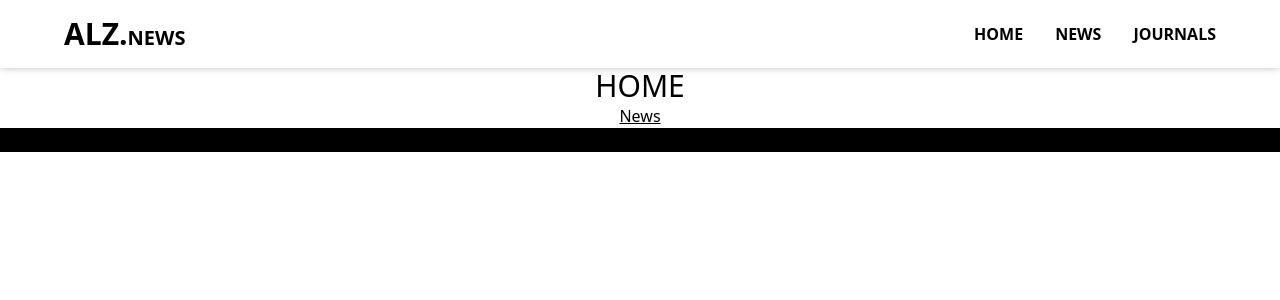
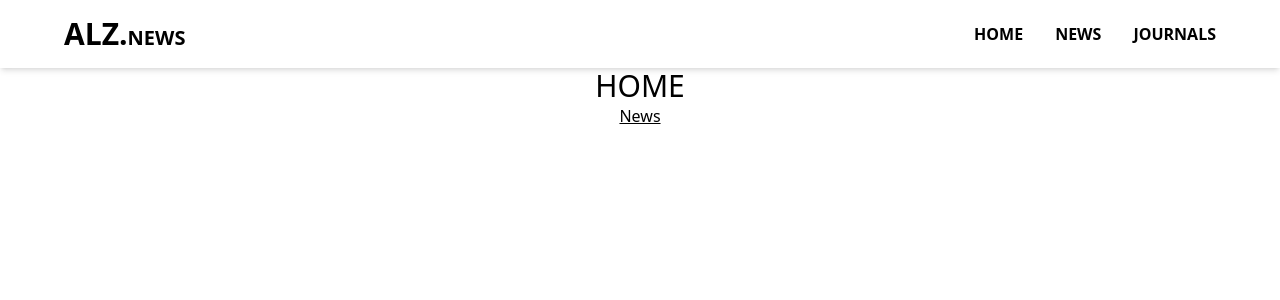
Before and after one commit to kgni/alz-news, a Next.js app in the folder frontend/: page / in a window 1280 px wide. Shown: the top 300 px of the page. Built offline with nearby package versions, Linux system fonts and the light colour scheme.

Commit message:
install framer and import to navbar component

```diff
--- a/frontend/components/Footer.js
+++ b/frontend/components/Footer.js
@@ -1,7 +1,7 @@
 import React from 'react';
 
 const Footer = () => {
-	return <footer className="bg-black mt-auto">Footer</footer>;
+	return <footer className="bg-black">Footer</footer>;
 };
 
 export default Footer;
--- a/frontend/components/Layout.js
+++ b/frontend/components/Layout.js
@@ -7,7 +7,7 @@ const Layout = ({ children }) => {
 		<div className="min-h-screen">
 			<Header />
 			<main className="min-h-full">{children}</main>
-			<Footer />
+			{/* <Footer /> */}
 		</div>
 	);
 };
--- a/frontend/components/Nav/MainNav.js
+++ b/frontend/components/Nav/MainNav.js
@@ -1,5 +1,6 @@
 import React from 'react';
 import Link from 'next/link';
+import { motion } from 'framer-motion';
 
 const MainNav = () => {
 	return (
--- a/frontend/package.json
+++ b/frontend/package.json
@@ -9,6 +9,7 @@
     "lint": "next lint"
   },
   "dependencies": {
+    "framer-motion": "^7.0.0",
     "next": "12.2.4",
     "react": "18.2.0",
     "react-dom": "18.2.0"
```
Also changed, not shown: 1 other file (tests, documents, lock files or other folders).
